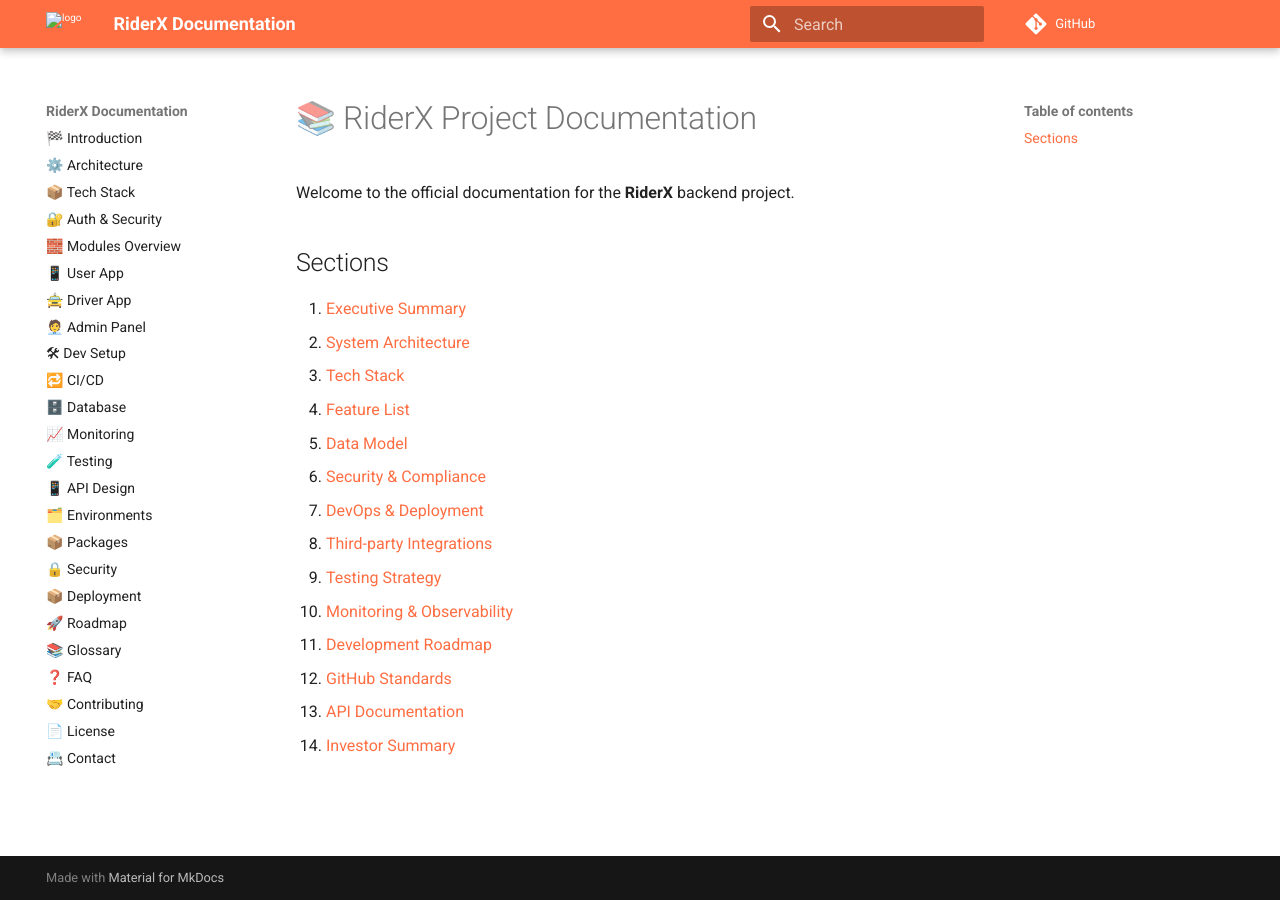
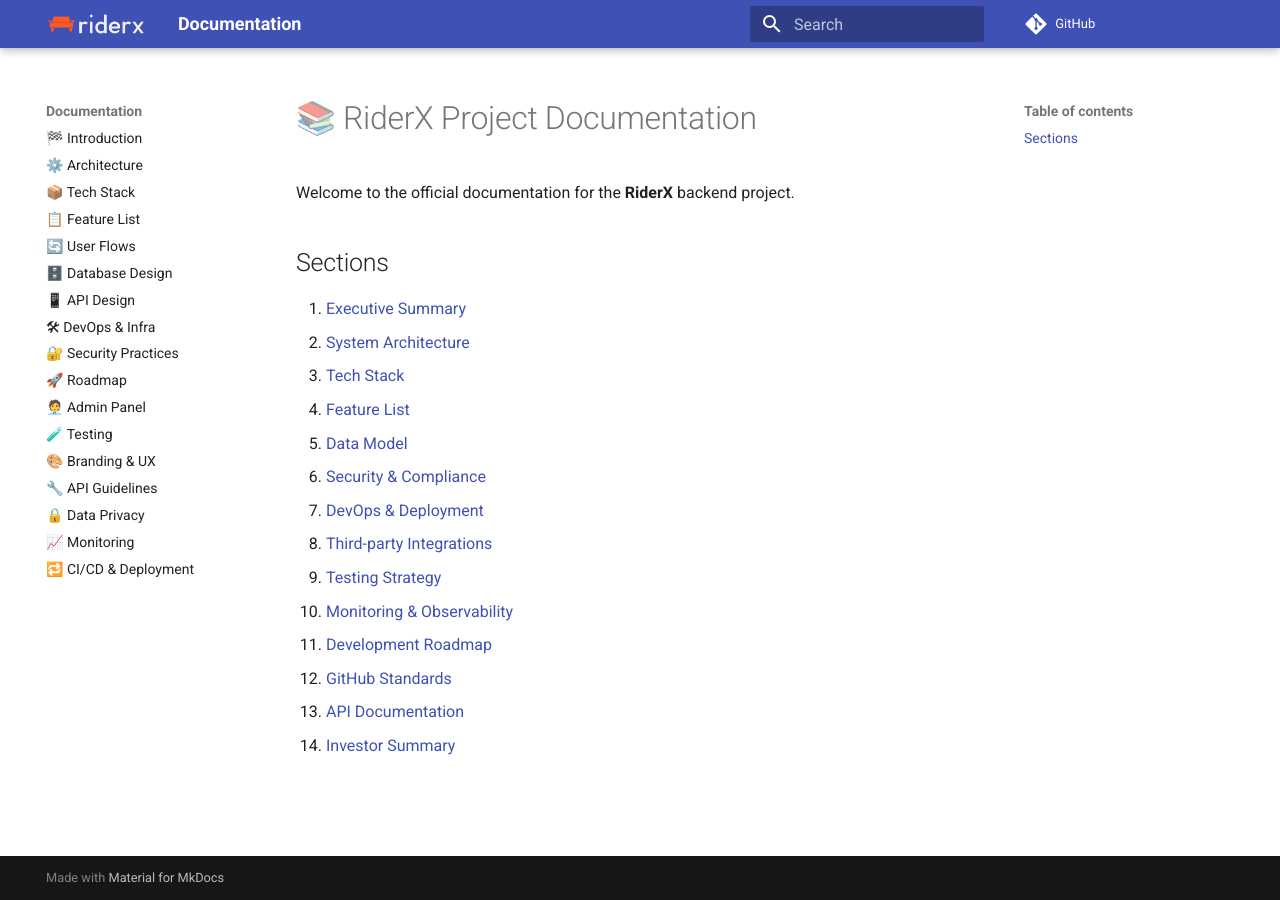
Before and after one commit to amanlalpuria/rider-backend, an MkDocs documentation site: the page built from docs/README.md, in a window 1280 px wide. Built offline with MkDocs 1.6.1 and Material for MkDocs 9.7.7, drawn with Linux system fonts in a browser that asks for light colours; comment, search, counter and statistics services are not loaded.

Commit message:
Documentation

```diff
--- a/mkdocs.yml
+++ b/mkdocs.yml
@@ -1,9 +1,9 @@
-site_name: RiderX Documentation
+site_name: Documentation
 site_url: https://amanlalpuria.github.io/rider-backend/
 theme:
   name: material
   palette:
-    primary: deep orange
+    primary: light orange
     accent: amber
   font:
     text: Roboto
@@ -12,30 +12,24 @@
   favicon: assets/favicon.ico  # Optional
 
 nav:
-  - 🏁 Introduction: docs/01-introduction.md
-  - ⚙️ Architecture: docs/02-system-architecture.md
-  - 📦 Tech Stack: docs/03-tech-stack.md
-  - 🔐 Auth & Security: docs/04-authentication.md
-  - 🧱 Modules Overview: docs/05-modules-overview.md
-  - 📱 User App: docs/06-user-app.md
-  - 🚖 Driver App: docs/07-driver-app.md
-  - 🧑‍💼 Admin Panel: docs/08-admin-panel.md
-  - 🛠 Dev Setup: docs/09-dev-setup.md
-  - 🔁 CI/CD: docs/10-ci-cd.md
-  - 🗄️ Database: docs/11-database-schema.md
-  - 📈 Monitoring: docs/12-monitoring.md
-  - 🧪 Testing: docs/13-testing.md
-  - 📱 API Design: docs/14-api-guidelines.md
-  - 🗂️ Environments: docs/15-env-config.md
-  - 📦 Packages: docs/16-packages.md
-  - 🔒 Security: docs/17-security.md
-  - 📦 Deployment: docs/18-deployment.md
-  - 🚀 Roadmap: docs/19-future-roadmap.md
-  - 📚 Glossary: docs/20-glossary.md
-  - ❓ FAQ: docs/21-faq.md
-  - 🤝 Contributing: docs/22-contributing.md
-  - 📄 License: docs/23-license.md
-  - 📇 Contact: docs/24-contact-and-team.md
+  - 🏁 Introduction: 01-executive-summary.md
+  - ⚙️ Architecture: 02-system-architecture.md
+  - 📦 Tech Stack: 03-tech-stack.md
+  - 📋 Feature List: 04-feature-list.md
+  - 🔄 User Flows: 05-user-flows.md
+  - 🗄️ Database Design: 06-database-design.md
+  - 📱 API Design: 07-api-design.md
+  - 🛠 DevOps & Infra: 08-devops-and-infra.md
+  - 🔐 Security Practices: 09-security-best-practices.md
+  - 🚀 Roadmap: 10-future-roadmap.md
+  - 🧑‍💼 Admin Panel: 11-admin-panel.md
+  - 🧪 Testing: 12-testing-strategy.md
+  - 🎨 Branding & UX: 13-branding-and-ux.md
+  - 🔧 API Guidelines: 14-api-design-guidelines.md
+  - 🔒 Data Privacy: 15-data-privacy.md
+  - 📈 Monitoring: 16-analytics-and-monitoring.md
+  - 🔁 CI/CD & Deployment: 17-deployment-and-ci-cd.md
+
 
 repo_url: https://github.com/amanlalpuria/rider-backend
 edit_uri: blob/main/docs/
```
Also changed, not shown: docs/assets/logo.png (added).
